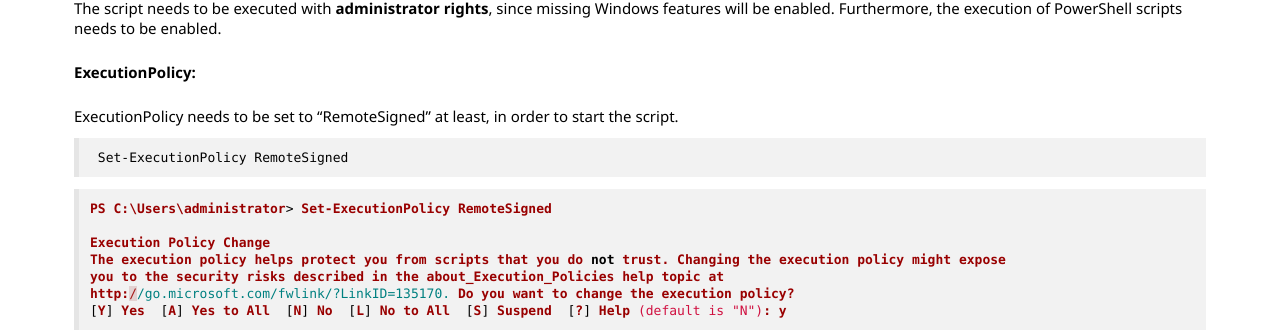
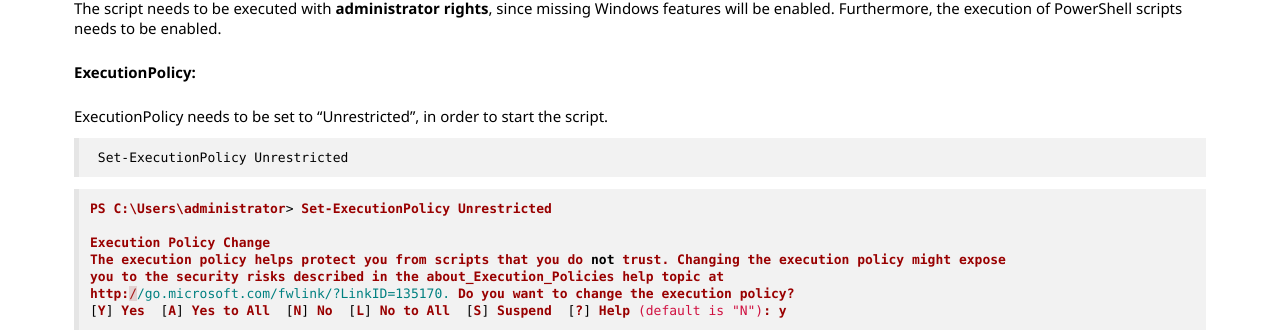
Before and after one commit to primesoft-group/oneoffixx-docs, a Jekyll site: the page built from _pages/install/en/server-install.md, in a window 1280 px wide. Shown: the part 330-662 px from the top of the page. Built offline with Jekyll 4.4.1, drawn with Linux system fonts in a browser that asks for light colours; nearby versions of some CDN libraries; some web fonts are replaced.

Commit message:
Unrestricted powershell

````diff
--- a/_pages/install/en/server-install.md
+++ b/_pages/install/en/server-install.md
@@ -11,12 +11,12 @@ The script needs to be executed with __administrator rights__, since missing Win
 
 __ExecutionPolicy:__
 
-ExecutionPolicy needs to be set to "RemoteSigned" at least, in order to start the script.
+ExecutionPolicy needs to be set to "Unrestricted", in order to start the script.
 
-     Set-ExecutionPolicy RemoteSigned
+     Set-ExecutionPolicy Unrestricted
 
 ```ps
-PS C:\Users\administrator> Set-ExecutionPolicy RemoteSigned
+PS C:\Users\administrator> Set-ExecutionPolicy Unrestricted
 
 Execution Policy Change
 The execution policy helps protect you from scripts that you do not trust. Changing the execution policy might expose
````
Also changed, not shown: _pages/install/de/server-install.md (+3 -3 lines), _pages/install/de/server-update.md (+2 -2 lines), _pages/install/de/server.md (+1 -1 lines), _pages/install/en/server.md (+1 -1 lines).
